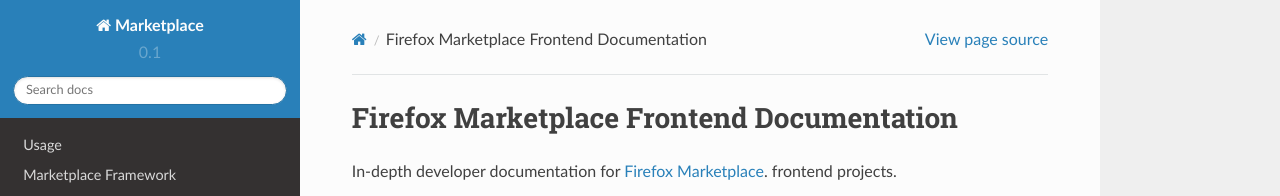
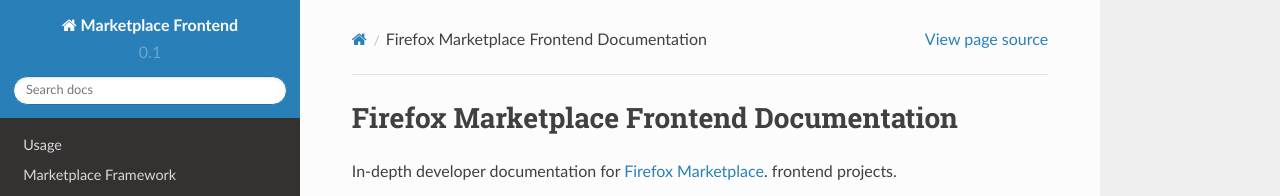
Before and after one commit to mozilla/marketplace-frontend-docs, a Sphinx documentation site: the page built from docs/index.rst, in a window 1280 px wide. Shown: the top 196 px of the page. Built offline with Sphinx 7.4.7 and the Read the Docs theme 2.0.0, drawn with Linux system fonts in a browser that asks for light colours; pages that are not in the unit, such as notebooks, are missing from menus.

Commit message:
fix page title

```diff
--- a/docs/conf.py
+++ b/docs/conf.py
@@ -41,7 +41,7 @@
 master_doc = 'index'
 
 # General information about the project.
-project = u'Marketplace'
+project = u'Marketplace Frontend'
 copyright = u'2014, Marketplace Developers'
 
 # The version info for the project you're documenting, acts as replacement for
@@ -215,7 +215,7 @@
 # One entry per manual page. List of tuples
 # (source start file, name, description, authors, manual section).
 man_pages = [
-    ('index', 'marketplace', u'Marketplace Documentation',
+    ('index', 'marketplace', u'Marketplace Frontend Documentation',
      [u'Marketplace Developers'], 1)
 ]
 
@@ -229,7 +229,7 @@
 # (source start file, target name, title, author,
 #  dir menu entry, description, category)
 texinfo_documents = [
-  ('index', 'Marketplace', u'Marketplace Documentation',
+  ('index', 'Marketplace', u'Marketplace Frontend Documentation',
    u'Marketplace Developers', 'Marketplace', 'One line description of project.',
    'Miscellaneous'),
 ]
```
